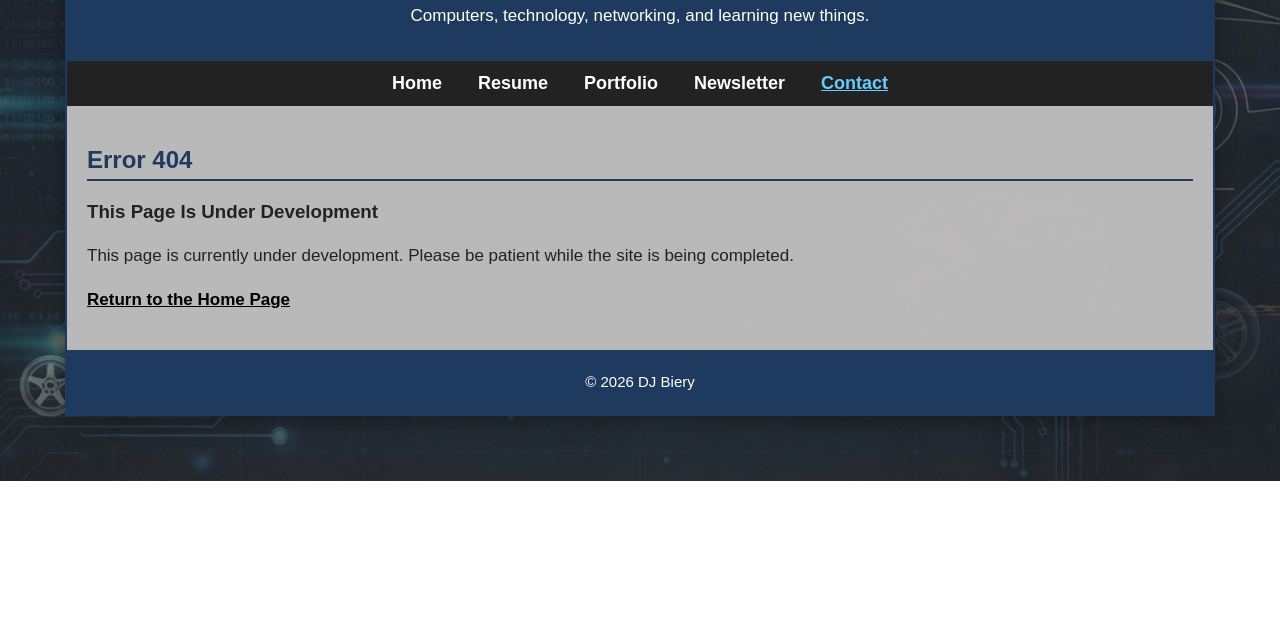
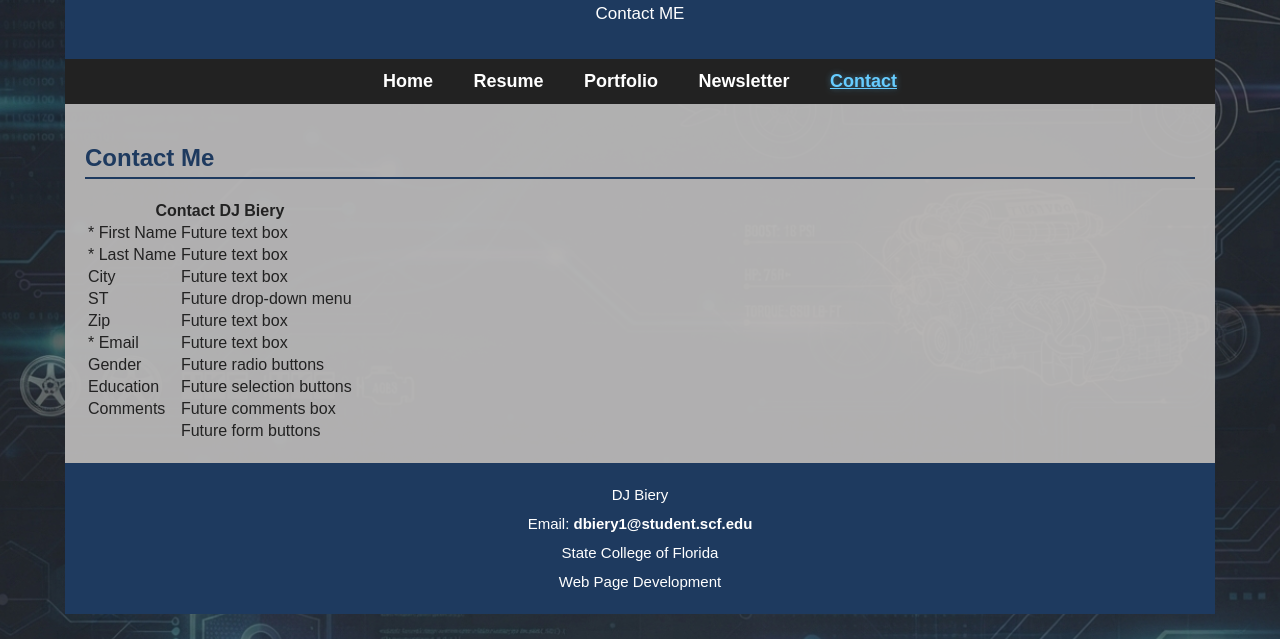
Before and after one commit to dbiery1/dbiery1.github.io, a plain HTML site: page contact.html in a window 1280 px wide. Shown: the part 319-958 px from the top of the page. Before the commit the page ends 800 px from the top, so only its background shows below. Drawn offline with Linux system fonts and the light colour scheme.

Commit message:
Revamp contact.html with new design and form
Updated the contact page with a new layout and form elements for user input.

```diff
--- a/contact.html
+++ b/contact.html
@@ -1,60 +1,120 @@
 <!DOCTYPE html>
 <html lang="en">
+
 <head>
     <meta charset="UTF-8">
+    <title>Contact DJ Biery | Web Development Portfolio</title>
+    <meta name="description" content="Contact page for DJ Biery's web development portfolio.">
     <meta name="viewport" content="width=device-width, initial-scale=1.0">
-    <meta name="description" content="Page currently under development.">
-    <title>Page Under Development - DJ Biery</title>
-    <link rel="stylesheet" href="styles.css">
+    <link href="styles.css" rel="stylesheet" type="text/css">
 </head>
 
 <body>
 
-    <!-- Main website contents -->
-    <div id="wrapper">
+<div class="wrapper">
 
     <header id="top">
             <img src="images/technology-foreground.jpg" alt="Technology themed banner">
-
-            <h1>Contact Me</h1>
-
-            <p>
-                Computers, technology, networking, and learning new things.
-            </p>
+            <h1>Biery Contact</h1>
+            <p>Contact ME</p>
     </header>
 
     <nav>
-            <ul>
-                <li><a href="index.html">Home</a></li>
-                <li><a href="resume.html">Resume</a></li>
-                <li><a href="portfolio.html">Portfolio</a></li>
-                <li><a href="newsletter.html">Newsletter</a></li>
-                <li><a href="contact.html"class="selected">Contact</a></li>
-            </ul>
+        <a href="index.html">Home</a>
+        <a href="resume.html">Resume</a>
+        <a href="portfolio.html">Portfolio</a>
+        <a href="newsletter.html">Newsletter</a>
+        <a href="contact.html"><span class="selected">Contact</span></a>
     </nav>
 
     <main>
-            <section>
-                <h2>Error 404</h2>
 
-                <h3>This Page Is Under Development</h3>
+        <h2>Contact Me</h2>
+
+        <table class="contact-table">
+
+            <tr>
+                <th colspan="2">Contact DJ Biery</th>
+            </tr>
+
+            <tr>
+                <td class="field-label"><span class="required">*</span> First Name</td>
+                <td>Future text box</td>
+            </tr>
+
+            <tr>
+                <td class="field-label"><span class="required">*</span> Last Name</td>
+                <td>Future text box</td>
+            </tr>
+
+            <tr>
+                <td class="field-label">City</td>
+                <td>Future text box</td>
+            </tr>
+
+            <tr>
+                <td class="field-label">ST</td>
+                <td>Future drop-down menu</td>
+            </tr>
+
+            <tr>
+                <td class="field-label">Zip</td>
+                <td>Future text box</td>
+            </tr>
+
+            <tr>
+                <td class="field-label"><span class="required">*</span> Email</td>
+                <td>Future text box</td>
+            </tr>
+
+            <tr>
+                <td class="field-label">Gender</td>
+                <td>Future radio buttons</td>
+            </tr>
+
+            <tr>
+                <td class="field-label">Education</td>
+                <td>Future selection buttons</td>
+            </tr>
+
+            <tr>
+                <td class="field-label">Comments</td>
+                <td>Future comments box</td>
+            </tr>
+
+            <tr>
+                <td class="field-label"></td>
+                <td>Future form buttons</td>
+            </tr>
+
+        </table>
+
+    </main>
+
+<footer id="contact">
 
             <p>
-                    This page is currently under development.
-                    Please be patient while the site is being completed.
+                DJ Biery
             </p>
 
             <p>
-                    <a href="index.html">Return to the Home Page</a>
+                Email: <a href="mailto:dbiery1@student.scf.edu">
+                    dbiery1@student.scf.edu
+                </a>
             </p>
-            </section>
-        </main>
 
-        <footer>
-            <p>&copy; 2026 DJ Biery</p>
+            <p>
+                State College of Florida
+            </p>
+
+            <p>
+                Web Page Development
+            </p>
+
 </footer>
 
-    </div> <!-- End of wrapper -->
+
+</div> <!-- close wrapper -->
 
 </body>
 </html>
```
Lines whose indentation alone changed are shown as unchanged.
